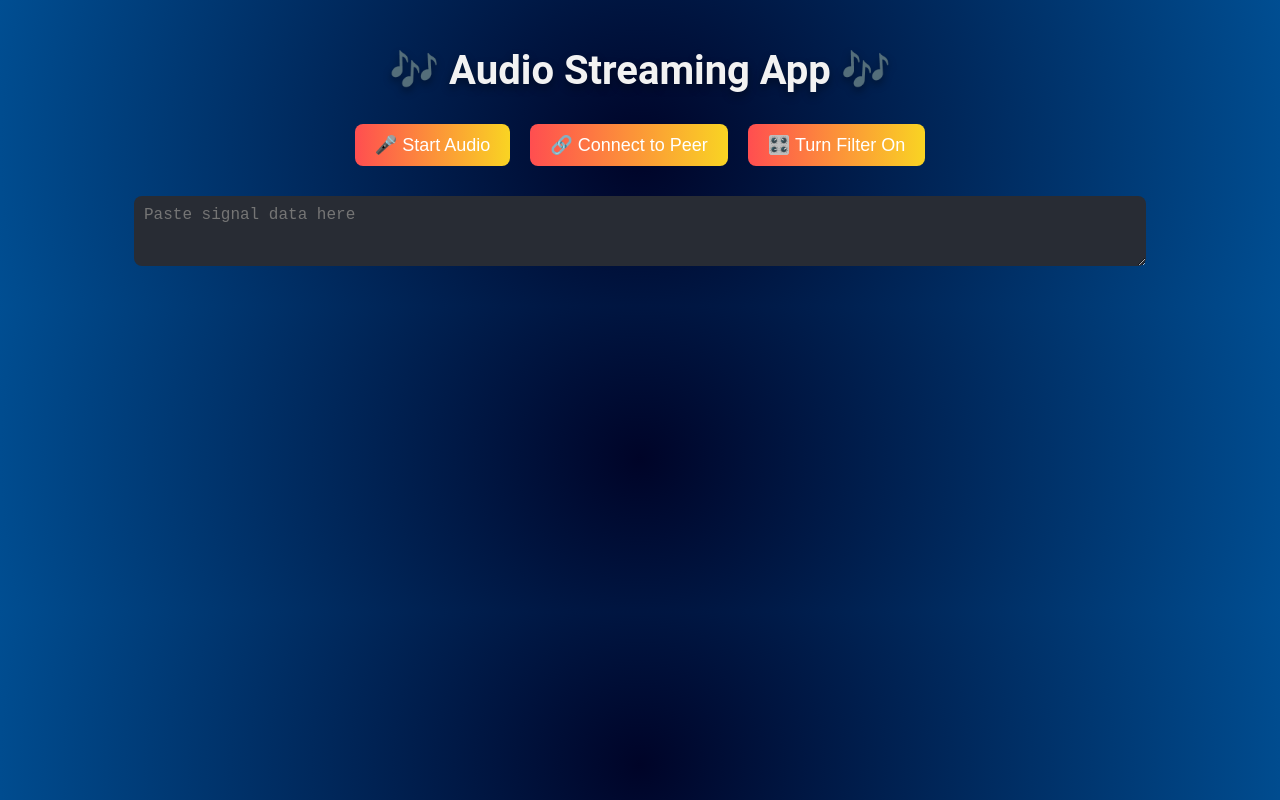
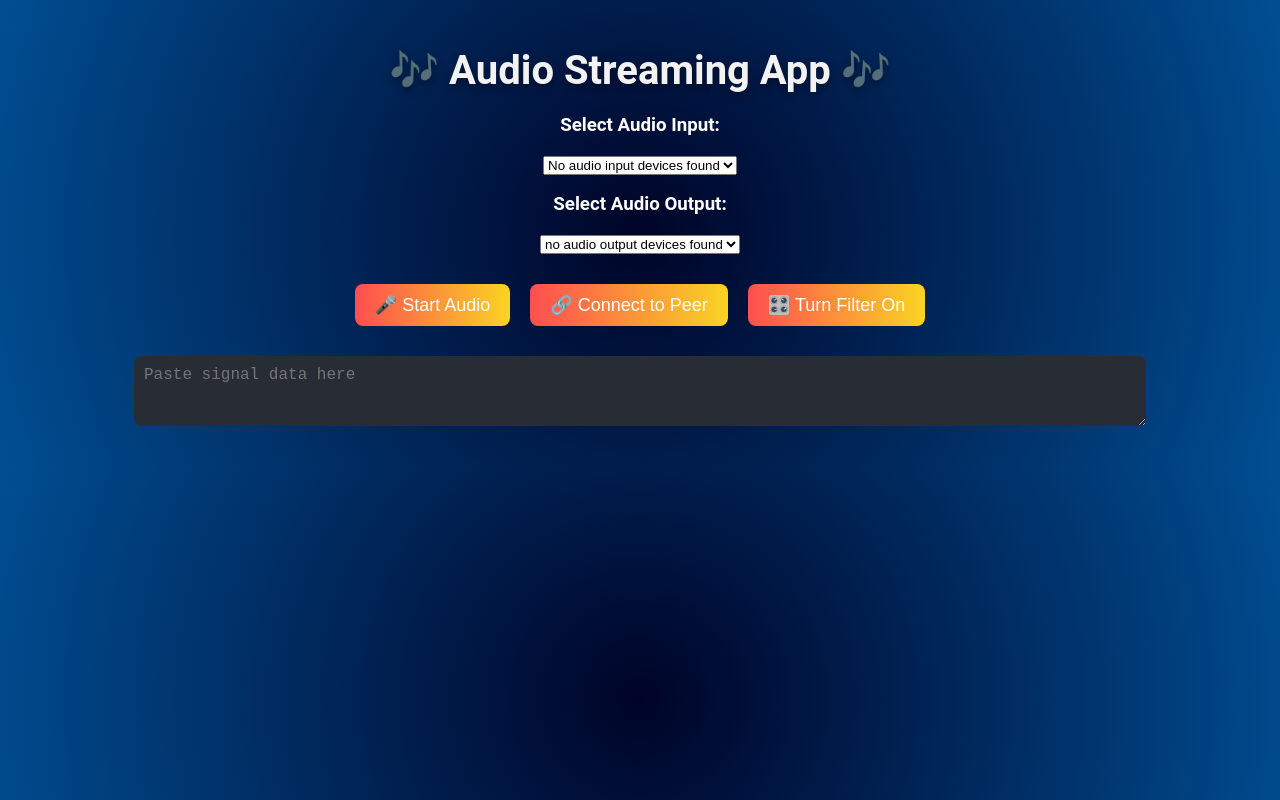
Before and after one commit to santoshsekhar/audio-streaming-react, a React (Create React App) app in the folder audio-streaming-app/: page / in a window 1280 px wide. Built offline with nearby package versions, Linux system fonts and the light colour scheme.

Commit message:
audio devices

```diff
--- a/audio-streaming-app/src/App.js
+++ b/audio-streaming-app/src/App.js
@@ -1,29 +1,5 @@
-// import logo from './logo.svg';
-// import './App.css';
 
-// function App() {
-//   return (
-//     <div className="App">
-//       <header className="App-header">
-//         <img src={logo} className="App-logo" alt="logo" />
-//         <p>
-//           Edit <code>src/App.js</code> and save to reload.
-//         </p>
-//         <a
-//           className="App-link"
-//           href="https://reactjs.org"
-//           target="_blank"
-//           rel="noopener noreferrer"
-//         >
-//           Learn React
-//         </a>
-//       </header>
-//     </div>
-//   );
-// }
-
-// export default App;
-import React, { useState, useRef } from 'react';
+import React, { useState, useRef, useEffect } from 'react';
 import SimplePeer from 'simple-peer';
 import AV from './av';
 import './styles.css'
@@ -35,13 +11,36 @@ function App() {
   const peerVideoRef = useRef();
   const peerRef = useRef();
   let audioContext, gainNode, filterNode;
+  const [devices,setDevices] = useState({inputs:[], outputs:[]});
+  const [selectedInputDevice, setSelectedInputDevice] = useState(null);
+
+
+  const getDevices = async () =>{
+    //Retrives and updates the state with available audio input and output devices
+    const deviceInfos =  await navigator.mediaDevices.enumerateDevices();
+    const audioInputs = deviceInfos.filter((d) => d.kind ==='audioinput');
+    const audioOutputs = deviceInfos.filter((d) => d.kind ==='audiooutput');
+    setDevices({
+      inputs: audioInputs,
+      outputs: audioOutputs,
+    });
+  }
 
   const startStreaming = async () => {
+    //Capture audio from the selected device while disabling video, with error handling
     try {
-      const stream = await navigator.mediaDevices.getUserMedia({ video: false, audio: true });
+      const constraints = {
+        audio:{
+          deviceId: selectedInputDevice ? { exact: selectedInputDevice} : undefined
+        },
+        video: false
+      };
+
+      const stream = await navigator.mediaDevices.getUserMedia(constraints);
       setStream(stream);
       myVideoRef.current.srcObject = stream;
 
+      //setting up web audio API filters
       audioContext = new (window.AudioContext || window.webkitAudioContext)();
       const source = audioContext.createMediaStreamSource(stream);
       gainNode = audioContext.createGain();
@@ -62,6 +61,7 @@ function App() {
   };
 
   const connectToPeer = () => {
+    //connects to peer using WebRTC and streams audio
     const peer = new SimplePeer({
       initiator: true,
       trickle: false,
@@ -69,10 +69,12 @@ function App() {
     });
 
     peer.on('signal', (data) => {
+      //Exchange signal data for peer
       console.log('SIGNAL', JSON.stringify(data));
     });
 
     peer.on('stream', (stream) => {
+      //To play the incoming stream from peer
       peerVideoRef.current.srcObject = stream;
     });
 
@@ -80,6 +82,7 @@ function App() {
   };
 
   const handleSignalData = (signalData) => {
+    //handles incoming signaling data for peer connection
     try {
       const parsedSignalData = JSON.parse(signalData);
       peerRef.current.signal(parsedSignalData);
@@ -89,6 +92,7 @@ function App() {
   };
 
   const toggleFilter = () => {
+    //toggle filter (gain + frequency)
     setIsFilterOn(!isFilterOn);
     if (audioContext && stream) {
       if (isFilterOn) {
@@ -98,13 +102,61 @@ function App() {
       }
     }
   };
+  const changeOutputDevice =(deviceId) =>{
+    //sets the audio output device to the selected one
+    const audioElement = myVideoRef.current;
+    if(audioElement.setSinkId){
+      audioElement.setSinkId(deviceId)
+      .then(() => console.log(`Output device set to ${deviceId}`))
+      .catch(err => console.error('Error setting output device', err))
+    }else{
+      console.warn('setSinkId() is not supported by browser');
+    }
+  };
+
+  useEffect(() =>{
+    //fetch audio input and output devices on the mount
+    getDevices();
+  }, []);
 
   return (
     <div className="app-container">
       <h1>🎶 Audio Streaming App 🎶</h1>
+      <div className="input-output-select">
+        <h3> Select Audio Input:  </h3>
+          <select onChange={(e) => setSelectedInputDevice(e.target.value)}>
+            {devices.inputs.length > 0 ?(
+            devices.inputs.map((d) =>(
+            <option key={d.deviceId} value={d.deviceId}>
+              {d.label || `Microphone ${d.deviceId}`}
+            </option>
+          ))
+        ):(
+            <option> No audio input devices found</option>
+          )}
+          </select>
+        <h3> Select Audio Output:  </h3>
+
+          <select onChange={(e) => changeOutputDevice(e.target.value)}>
+          {devices.outputs.length > 0 ? (
+            devices.outputs.map((d) =>(
+          //  {devices.filter((d) => d.kind ==='audiooutput').map((d) =>(
+            <option key={d.deviceId} value={d.deviceId}>
+              {d.label || `Speaker ${d.deviceId}`}
+            </option>
+          ))
+
+        ):(
+        <option>no audio output devices found</option>)
+      }
+      </select>
+</div>
+
       <div className="buttons-container">
         <button onClick={startStreaming}>🎤 Start Audio</button>
+
         <button onClick={connectToPeer}>🔗 Connect to Peer</button>
+
         <button onClick={toggleFilter}>
           {isFilterOn ? '🎚️ Turn Filter Off' : '🎛️ Turn Filter On'}
         </button>
```
Also changed, not shown: audio-streaming-app/src/av.js (+5 -2 lines), audio-streaming-app/src/index.css (line endings or trailing spaces).
